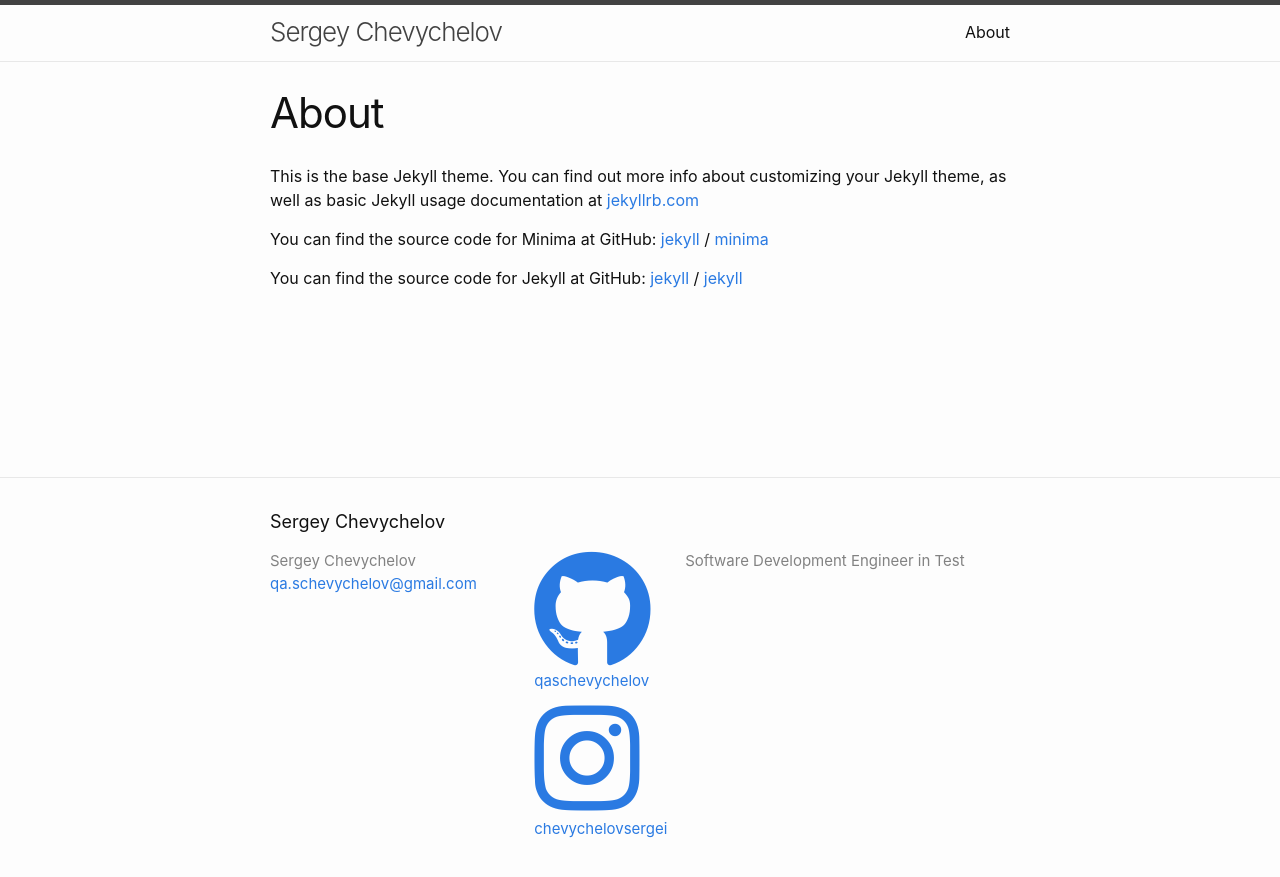
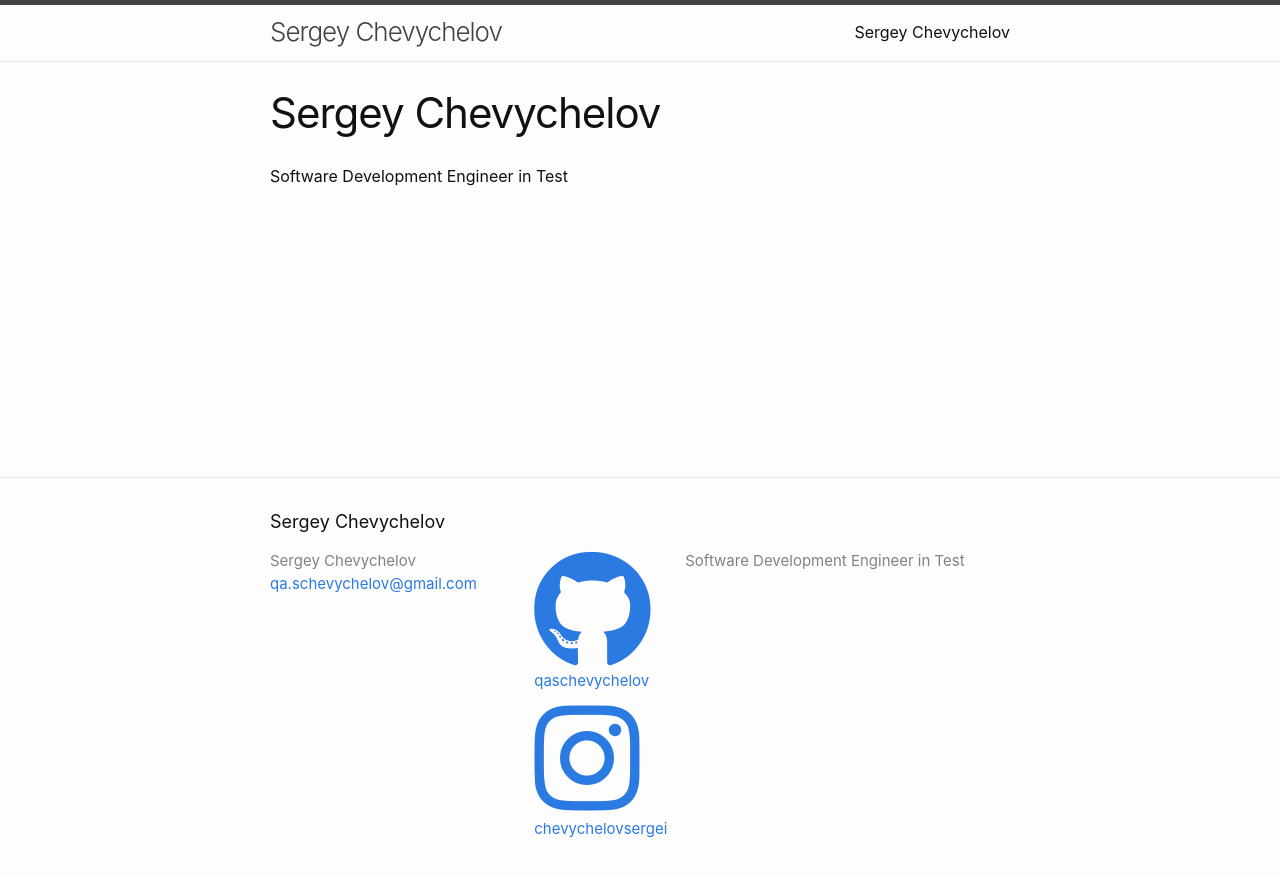
Before and after one commit to qaschevychelov/qaschevychelov.github.io, a Jekyll site: the page built from about.markdown, in a window 1280 px wide. Shown: the top 877 px of the page. Built offline with Jekyll 4.4.1, drawn with Linux system fonts in a browser that asks for light colours.

Commit message:
page edited

```diff
--- a/about.markdown
+++ b/about.markdown
@@ -1,18 +1,6 @@
 ---
 layout: page
-title: About
-permalink: /about/
+title: Sergey Chevychelov
 ---
 
-This is the base Jekyll theme. You can find out more info about customizing your Jekyll theme, as well as basic Jekyll usage documentation at [jekyllrb.com](https://jekyllrb.com/)
-
-You can find the source code for Minima at GitHub:
-[jekyll][jekyll-organization] /
-[minima](https://github.com/jekyll/minima)
-
-You can find the source code for Jekyll at GitHub:
-[jekyll][jekyll-organization] /
-[jekyll](https://github.com/jekyll/jekyll)
-
-
-[jekyll-organization]: https://github.com/jekyll
+Software Development Engineer in Test
```
Also changed, not shown: _layouts/post.html (deleted, +0 -27 lines), _posts/2020-08-26-welcome-to-jekyll.markdown (deleted, +0 -29 lines).
